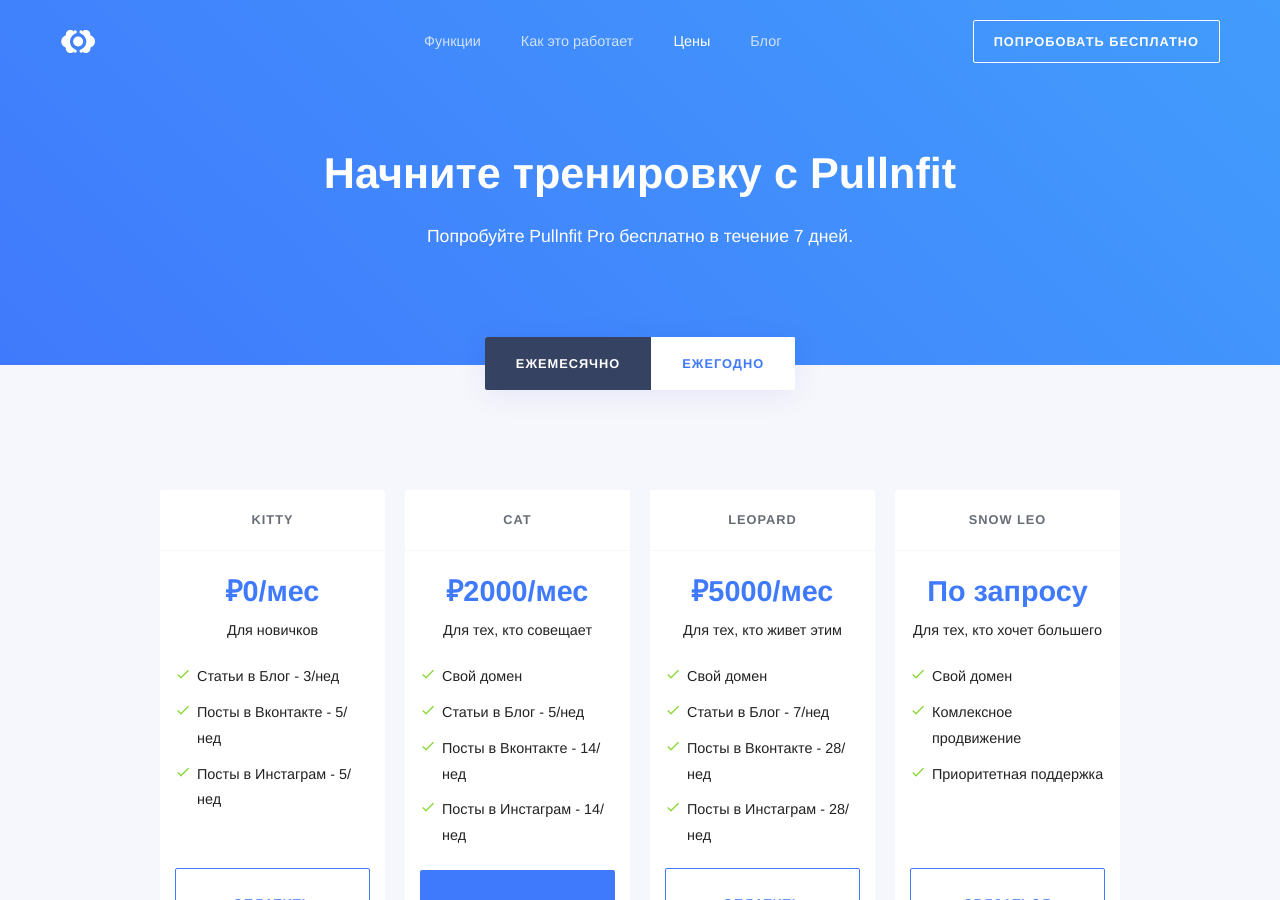
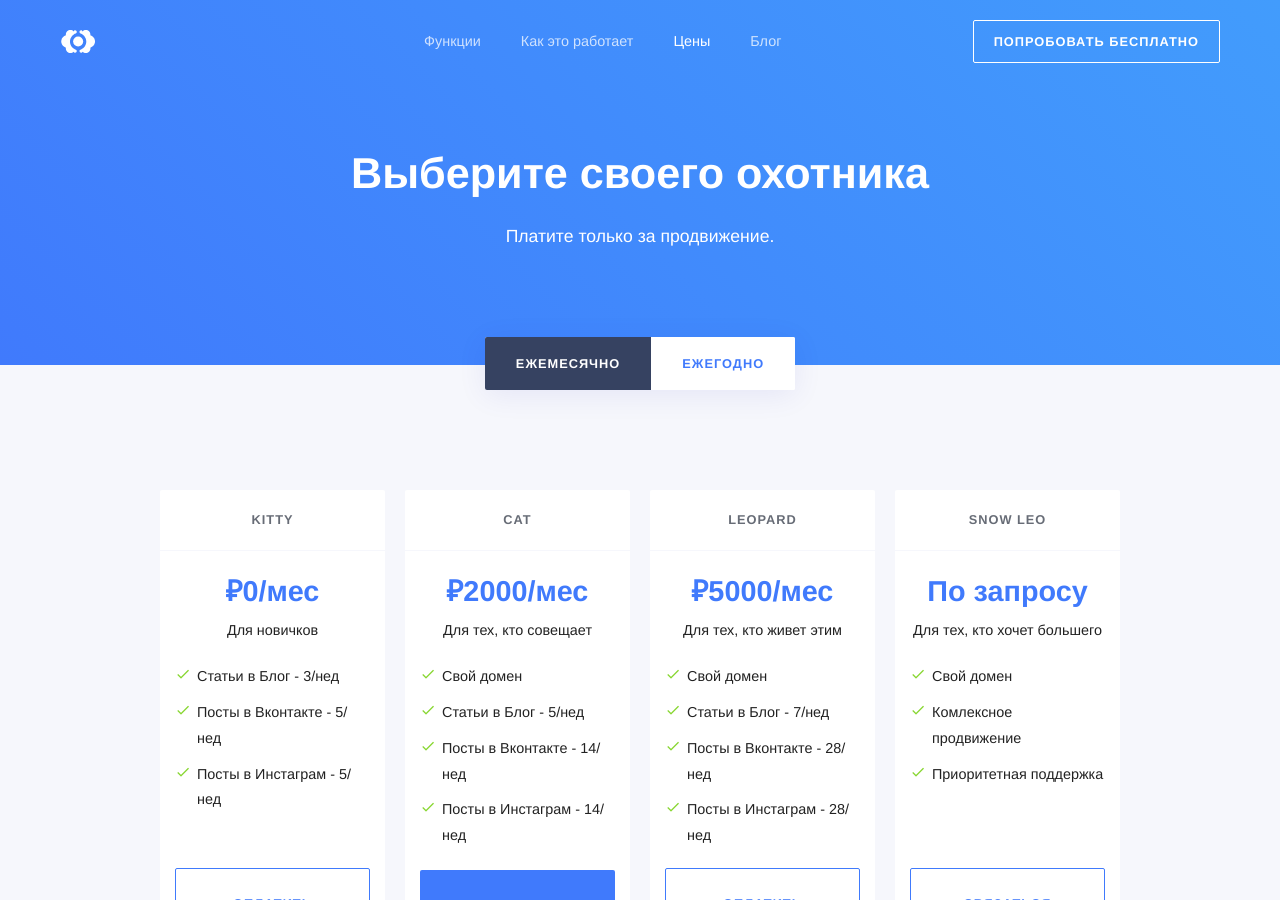
Before and after one commit to RakhimyanTim/adroholic.github.io, a Jekyll site: the page built from pages/pricing.html, in a window 1280 px wide and 900 px high. Built offline with Jekyll 4.4.1, drawn with Linux system fonts in a browser that asks for light colours; some web fonts are replaced.

Commit message:
Update pricing.html

```diff
--- a/pages/pricing.html
+++ b/pages/pricing.html
@@ -1,7 +1,7 @@
 ---
 layout: short
-heading: Начните тренировку с Pullnfit
-subtitle: Попробуйте Pullnfit Pro бесплатно в течение 7 дней.
+heading: Выберите своего охотника
+subtitle: Платите только за продвижение.
 title: Цены
 permalink: /pricing/
 ---
```
